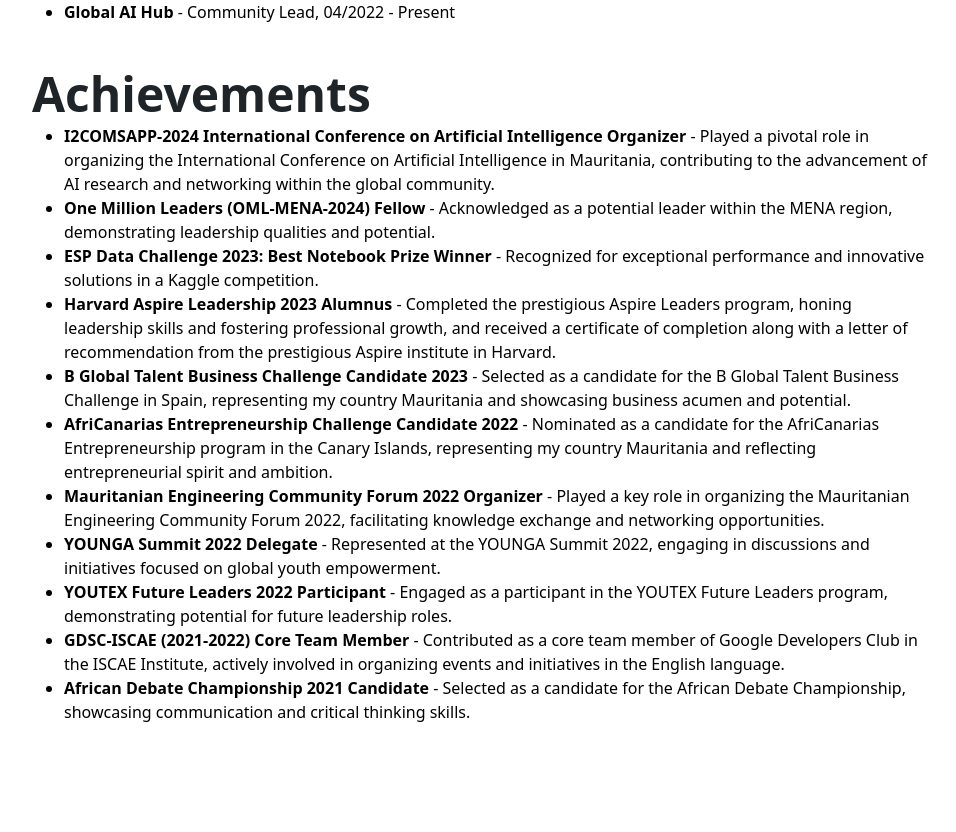
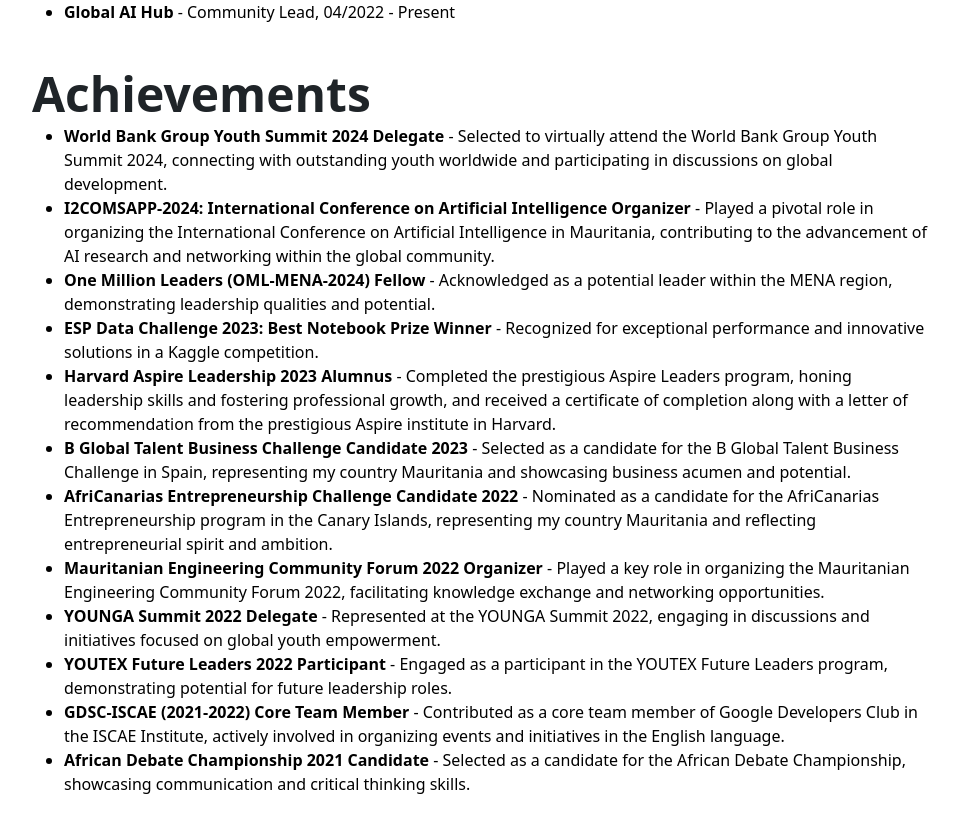
Before and after one commit to Abmstpha/Abmstpha.github.io, a React (Create React App) app: page /about in a window 1280 px wide. Shown: the part 1368-2200 px from the top of the page, without its empty margins (160-1116 px from the left). Before the commit the page ends 2172 px from the top, so only its background shows below. Built offline with nearby package versions, Linux system fonts and the light colour scheme.

Commit message:
world bank

```diff
--- a/src/Details.js
+++ b/src/Details.js
@@ -154,8 +154,13 @@
 ];
 
 export const achievements = [
+
   {
-    title: "I2COMSAPP-2024 International Conference on Artificial Intelligence Organizer",
+    title: "World Bank Group Youth Summit 2024 Delegate",
+    description: "Selected to virtually attend the World Bank Group Youth Summit 2024, connecting with outstanding youth worldwide and participating in discussions on global development."
+  },
+  {
+    title: "I2COMSAPP-2024: International Conference on Artificial Intelligence Organizer",
     description: "Played a pivotal role in organizing the International Conference on Artificial Intelligence in Mauritania, contributing to the advancement of AI research and networking within the global community."
   },
   {
```
